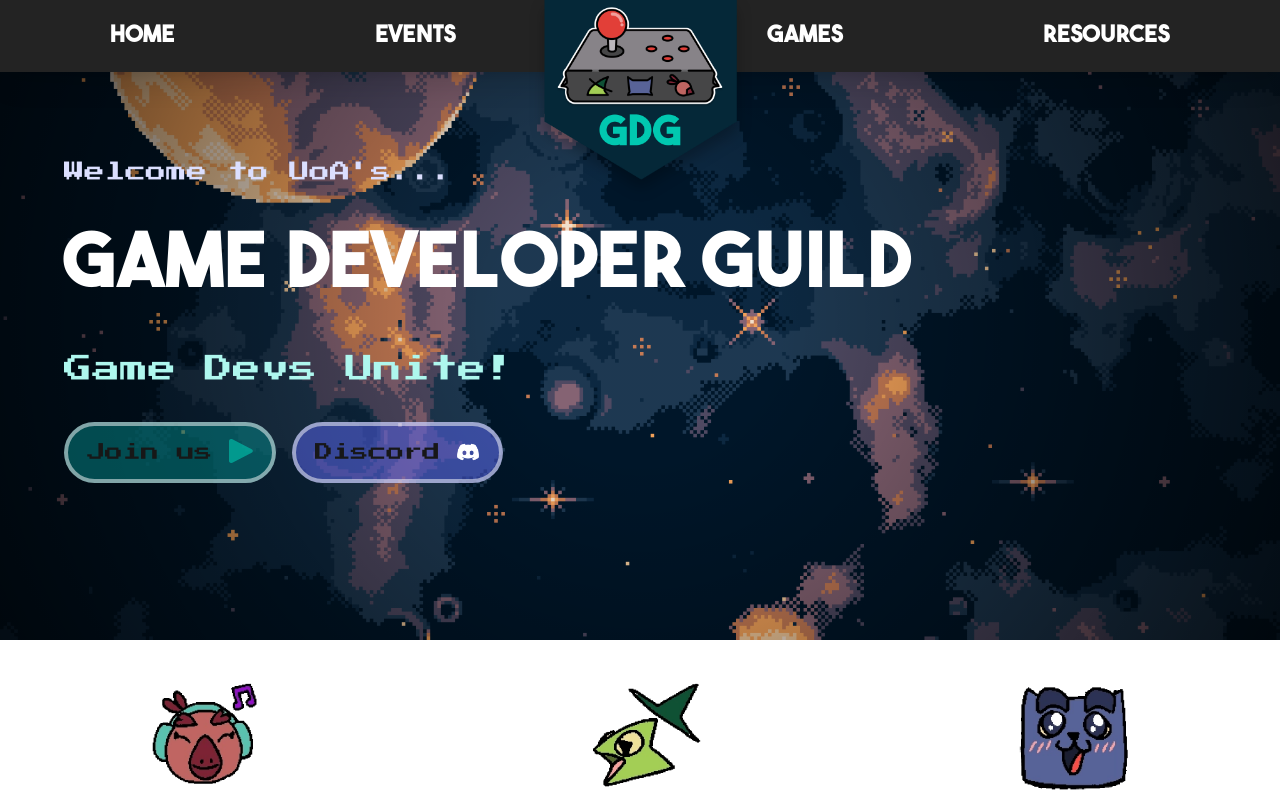
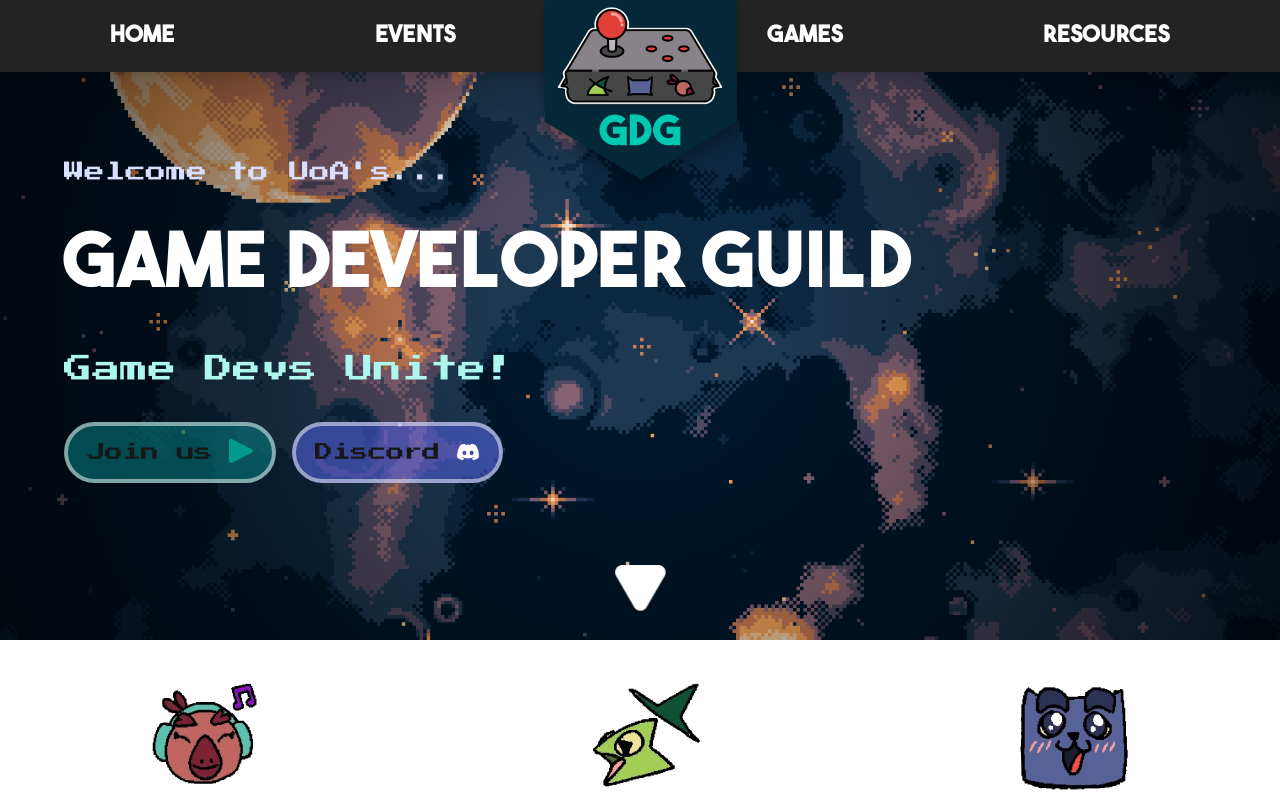
Before and after one commit to VyomeshJ/GDG_Website, a Next.js app: page / in a window 1280 px wide. Shown: the top 799 px of the page. Built offline with nearby package versions, Linux system fonts and the light colour scheme.

Commit message:
fix: fixed the downward scrolling gesture and hid it on mobile

```diff
--- a/components/Home/1.tsx
+++ b/components/Home/1.tsx
@@ -73,9 +73,9 @@ export default function One({ overlay, showOverlay }: OneProps) {
       </div>
 
       {/* Scroll indicator */}
-      <div>
+      <div className="pointer-events-none absolute bottom-5 left-0 right-0 z-50 hidden justify-center md:flex">
         <Image
-          className="absolute bottom-10 left-1/2 -translate-x-1/2 z-50 block md:hidden"
+          className="block"
           src="/icons/arrow_down.png"
           alt=""
           width={59}
```
